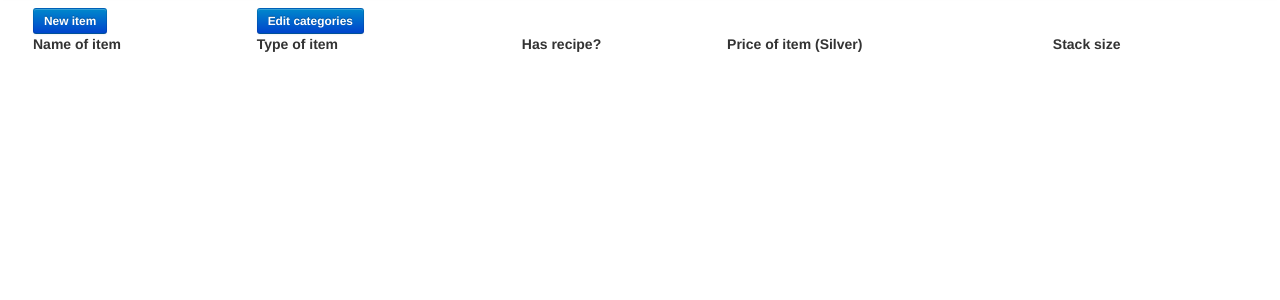
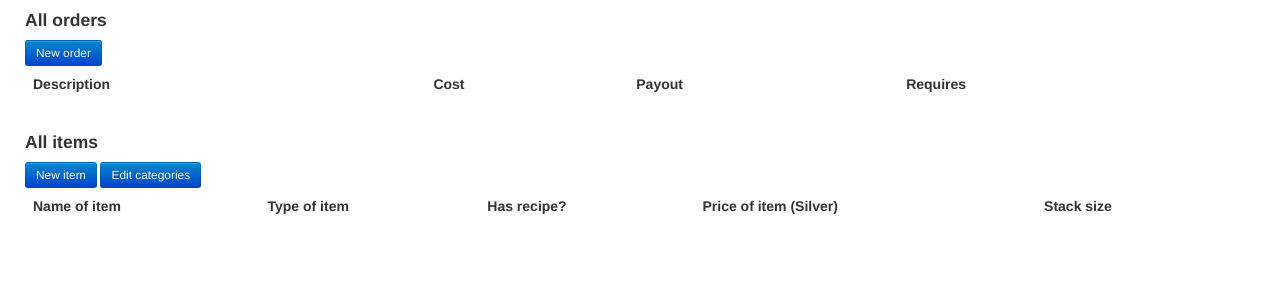
Before and after one commit to AndyNor/andynor, a Django app: page /conan/ in a window 1280 px wide. Shown: the part 50-350 px from the top of the page. Run offline with Django 3.2, Linux system fonts and the light colour scheme; data comes from the database, SQL or seed files in the repository; data that the repository does not hold is empty; parts of the project's set-up code (start-up, migrations or seed data) failed here and were passed over.

Commit message:
added orders

```diff
--- a/conan/templates/conan.html
+++ b/conan/templates/conan.html
@@ -7,13 +7,51 @@
 
 	{% block blog_content %}
 
+
+
 	<div class="row">
+	<h4>All orders</h4>
+	<a class="btn btn-small btn-primary" href="/admin/conan/order/add/">New order</a>
 
 		<table id="conan_items" class="table" width="100%">
 		<thead>
 			<tr>
-				<th><a class="btn btn-small btn-primary" href="/admin/conan/item/add/">New item</a><br>Name of item</th>
-				<th><a class="btn btn-small btn-primary" href="/admin/conan/itemtypechoice/">Edit categories</a><br>Type of item</th>
+				<th>Description</th>
+				<th>Cost</th>
+				<th>Payout</th>
+				<th>Requires</th>
+			</tr>
+		</thead>
+		<tbody>
+			{% for order in orders %}
+			<tr>
+				<td><a href="/admin/conan/order/{{order.pk}}/change/">{{ order.recipe_comment }}</a></td>
+				<td>{{ order.cost|floatformat }} silver</td>
+				<td>{{ order.payout_silver }} silver</td>
+				<td>
+					{% for part in order.parts.all %}
+						<a href="/admin/conan/orderpart/{{part.pk}}/change/">{{part}}</a><br>
+					{% endfor %}
+					(<a href="/admin/conan/orderpart/add/?order={{order.pk}}">Add items</a>)
+
+				</td>
+			</tr>
+			{% endfor %}
+		</tbody>
+		</table>
+	</div>
+
+
+	<div class="row">
+		<h4>All items</h4>
+		<a class="btn btn-small btn-primary" href="/admin/conan/item/add/">New item</a>
+		<a class="btn btn-small btn-primary" href="/admin/conan/itemtypechoice/">Edit categories</a>
+
+		<table id="conan_items" class="table" width="100%">
+		<thead>
+			<tr>
+				<th>Name of item</th>
+				<th>Type of item</th>
 				<th>Has recipe?</th>
 				<th>Price of item (Silver)</th>
 				<th>Stack size</th>
--- a/conan/urls.py
+++ b/conan/urls.py
@@ -4,8 +4,10 @@ from conan import views
 
 urlpatterns = [
 	url(r'^$', views.index, name='app_conan'),
+#	url(r'orders/$', views.orders, name='orders'),
+	#url(r'order/details/(?P<pk>\d{1,20})/$', views.order_details, name='order_details'),
 	url(r'details/(?P<pk>\d{1,20})/$', views.item_details, name='item_details'),
-	url(r'details/(?P<pk>\d{1,20})/\\?format=json$', views.item_details_api, name='item_details_api_json'),
+	url(r'details/(?P<pk>\d{1,20})/?format=json$', views.item_details_api, name='item_details_api_json'),
 	url(r'details/api/(?P<pk>\d{1,20})/$', views.item_details_api, name='item_details_api'),
 
 	path('api/', include('conan.apiurls')),
--- a/conan/views.py
+++ b/conan/views.py
@@ -10,17 +10,28 @@ from mysite.site_wide_functions import set_redirect_session
 def index(request):
 	important_items = Item.objects.filter(itemtype__important=True).order_by('name')
 	lesser_items = Item.objects.filter(itemtype__important=False).order_by('name')
+	orders = Order.objects.all()
 	return render(request, u'conan.html', {
 		'important_items': important_items,
 		'lesser_items': lesser_items,
+		'orders': orders,
 	})
+
+
+#def orders(request):
+#	orders = Order.objects.all()
+#	return render(request, u'conan_orders.html', {
+#		'orders': orders,
+#	})
+
 
 def item_details(request, pk):
 	set_redirect_session(request, 'item_details', {'pk': pk})
 	item = Item.objects.get(pk=pk)
 	return render(request, u'conan_details.html', {
-		'item': item, # converting to a set in order to make it iterable for the template
+		'item': item,
 	})
+
 
 def item_details_api(request, pk):
 	from django.http import JsonResponse
```
Also changed, not shown: conan/admin.py (+39 -0 lines), conan/models.py (+61 -1 lines), conan/templates/conan_orders.html (added, +14 -0 lines).
